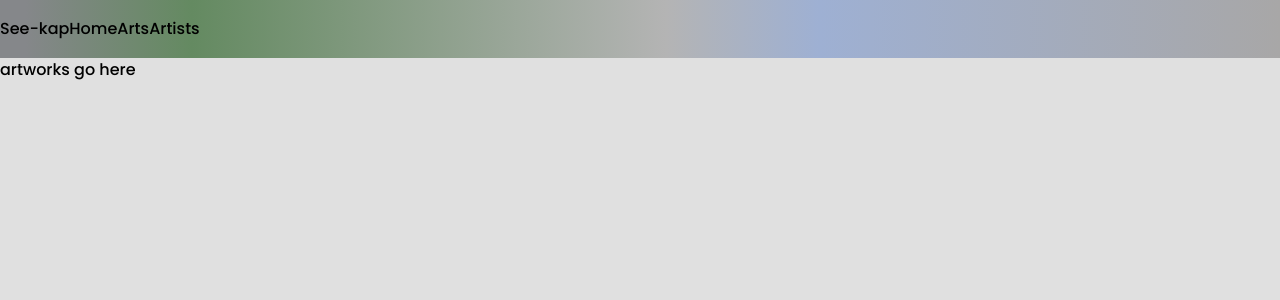
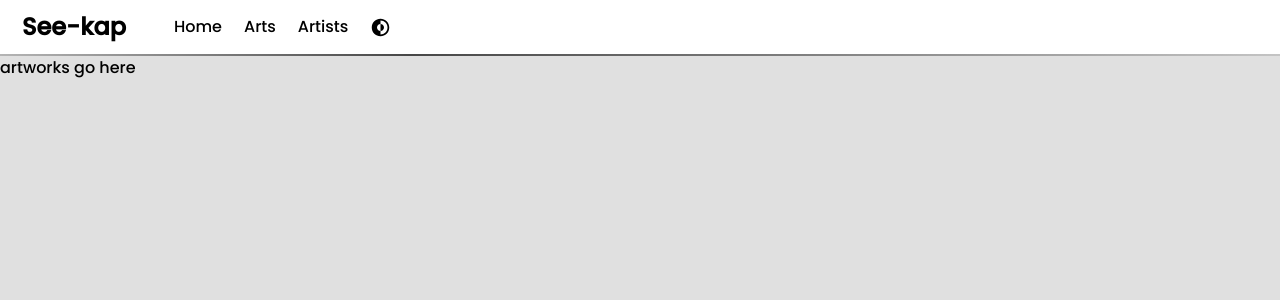
Before and after one commit to Lorenzo-Mariano/Seekap, a Next.js app: page /artworksTab in a window 1280 px wide. Shown: the top 300 px of the page. Built offline with nearby package versions, Linux system fonts and the light colour scheme.

Commit message:
Polished Navbar

```diff
--- a/src/components/NavBar.js
+++ b/src/components/NavBar.js
@@ -1,14 +1,21 @@
 import Link from "next/link";
 import styles from './NavBar.module.css';
+import icon from './night-mode.svg'
 
 export default function NavBar() {
     console.log(styles)
+    console.log(icon)
     return (
-        <div className={styles['nav-bar']}>
-            <Link href={'/'}>See-kap</Link>
-            <Link href={'/'}>Home</Link>
-            <Link href={'/artworksTab'}>Arts</Link>
-            <Link href={'/artistsTab'}>Artists</Link>
-        </div>
+        <>
+            <div className={styles['nav-bar']}>
+                <Link className={styles['seekap-button']} href={'/'}>See-kap</Link>
+                <Link href={'/'}>Home</Link>
+                <Link href={'/artworksTab'}>Arts</Link>
+                <Link href={'/artistsTab'}>Artists</Link>
+                <img className={styles['dark-mode-toggle']} src={icon.src}></img>
+                {/* <button>[night mode svg here]</button> */}
+            </div >
+            <div className={styles['nav-bar__border-bottom']}></div>
+        </>
     );
 }
--- a/src/components/NavBar.module.css
+++ b/src/components/NavBar.module.css
@@ -1,17 +1,34 @@
 .nav-bar {
   display: flex;
+  height: 54px;
+
   align-items: center;
-  justify-content: flex-start;
+  background-color: #fff;
+}
 
-  height: 58px;
+/* select descendants */
+.nav-bar > * {
+  margin-left: 22px;
+}
 
-  background: rgb(167, 169, 173);
+.nav-bar__border-bottom {
+  height: 2px;
+  background: rgb(114, 114, 114);
   background: linear-gradient(
     90deg,
-    rgb(133, 135, 138) 2%,
-    rgb(100, 138, 97) 15%,
-    rgb(180, 180, 180) 52%,
-    rgb(158, 176, 211) 64%,
-    rgb(168, 167, 167) 100%
+    rgb(180, 180, 180) 0%,
+    rgb(71, 71, 71) 32%,
+    rgb(196, 196, 196) 100%
   );
 }
+
+.seekap-button {
+  font-size: 24px;
+  font-weight: 600;
+  margin-right: 26px;
+}
+
+.dark-mode-toggle {
+  height: 21px;
+  width: 21px;
+}
```
Also changed, not shown: src/components/night-mode.svg (added).
